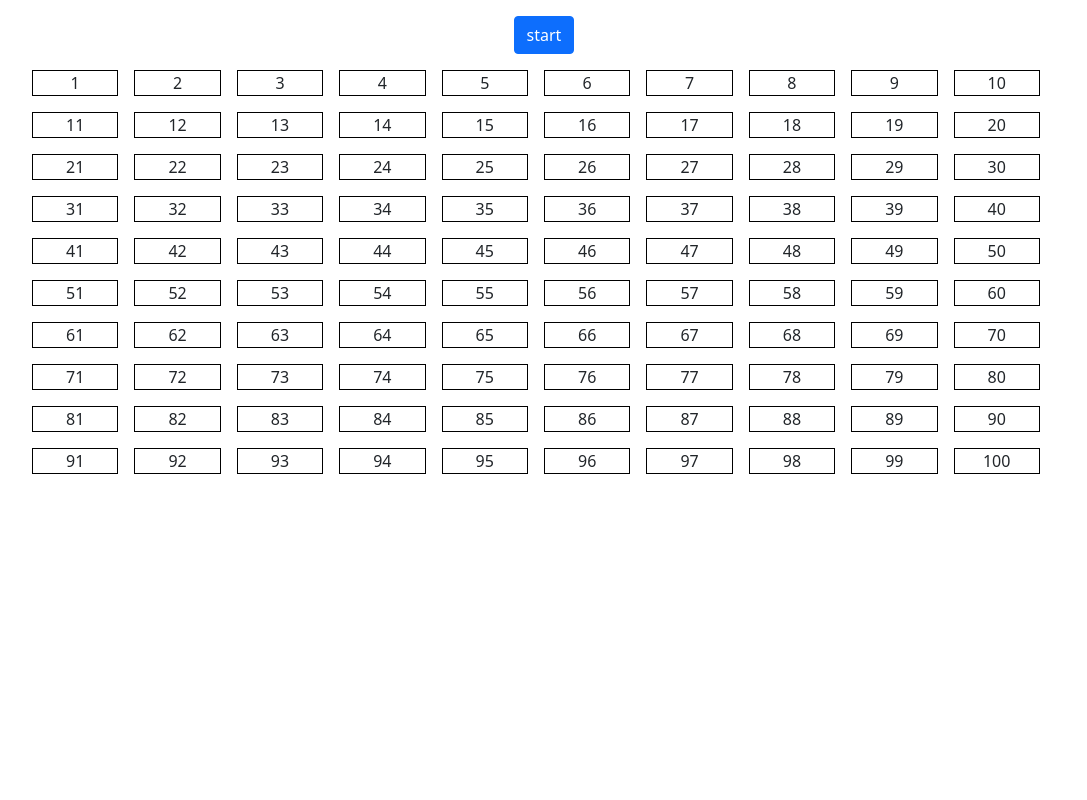
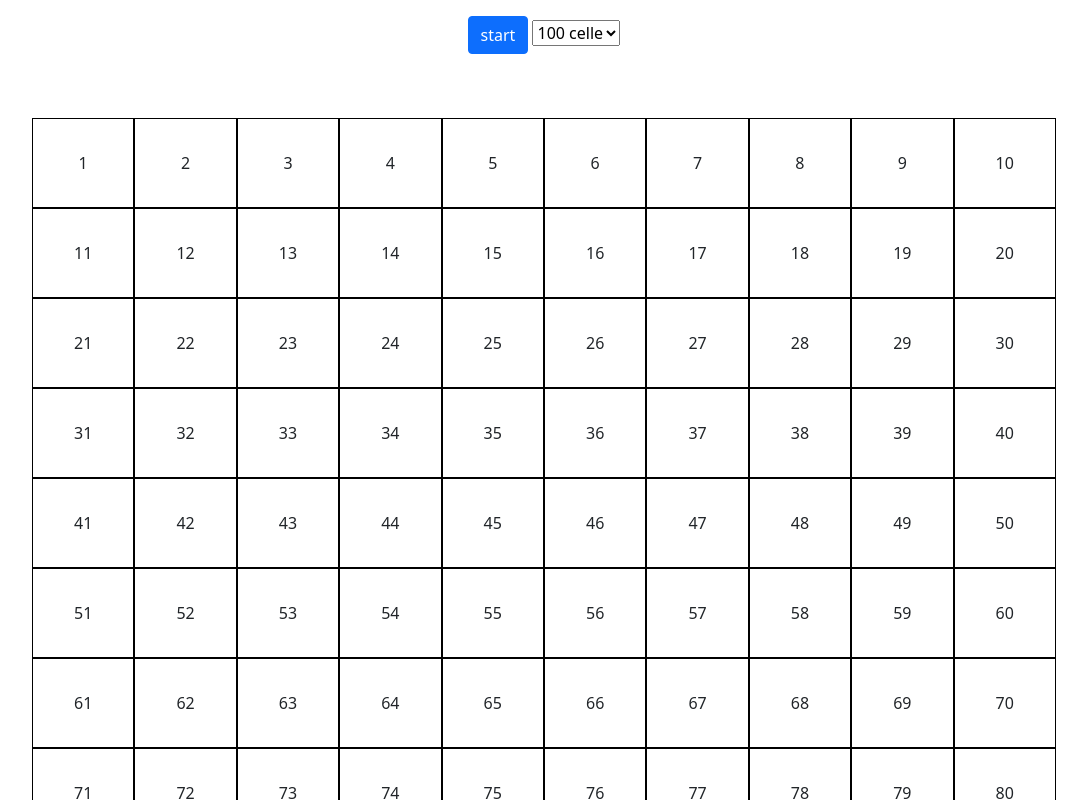
Before and after one commit to sensi-federico/js-campominato-grid, a plain HTML site: page index.html in a window 1280 px wide. Both pictures are taken after a click on the element "start". Shown: the top 800 px of the page, without its empty margins (96-1183 px from the left). Drawn offline with nearby package versions, Linux system fonts and the light colour scheme.

Commit message:
final commit

```diff
--- a/assets/css/style.css
+++ b/assets/css/style.css
@@ -1,19 +1,22 @@
-
-.my_container {
+.my-container {
     max-width: 80%;
     margin: auto;
+    display: flex;
+    flex-direction: row;
+    flex-wrap: wrap;
 }
 
 
-.my_row {
+.cell {
+    width: calc(100% / 10);
+    border: 1px solid black;
+    height: 90px;
     display: flex;
-    flex-wrap: wrap;
-    flex-direction: row;
-    gap: 1rem;
+    align-items: center;
+    justify-content: center;
+    cursor: pointer;
 }
 
-.my-col {
-    width: calc( (100% / 10) - 1rem);
-    border: 1px solid black;
-    text-align: center;
+.bg {
+    background-color: aqua;
 }
--- a/assets/js/main.js
+++ b/assets/js/main.js
@@ -3,21 +3,27 @@
 
 // L'utente clicca su un bottone che genererà una griglia di gioco quadrata.
 // Ogni cella ha un numero progressivo, da 1 a 100.
-
-function start () {
-
-    const rowEl = document.querySelector ('.my_row');
-
-    for (let i = 1; i <= 100; i++) {
-
-        const markUp = `<div class="my-col" src="" alt="">${i}</div>`
-        rowEl.insertAdjacentHTML('beforeend', markUp);
-    }
-
-}
-
-start();
-
 // Ci saranno quindi 10 caselle per ognuna delle 10 righe.
 // Quando l'utente clicca su ogni cella, la cella cliccata si colora di azzurro
 // ed emetto un messaggio in console con il numero della cella cliccata.
+
+const containerEl = document.querySelector('.my-container');
+const button = document.querySelector('.btn');
+
+function start () {
+    for (let i = 1; i <= 100; i++) {
+        const markUp = `<div class="cell" src="" alt="">${i}</div>`
+        containerEl.insertAdjacentHTML('beforeend', markUp);
+    }
+
+    const cells = document.querySelectorAll('.cell');
+
+    for (let i = 0; i < cells.length; i++) {
+        const cell = cells[i];
+        cell.addEventListener('click', function(){
+            cell.classList.toggle('bg');
+            const cellNum = cell.innerHTML;
+            console.log(cellNum);
+        })
+    }
+}
--- a/index.html
+++ b/index.html
@@ -19,13 +19,17 @@
 <body>
 
     <div class="text-center py-3">
-        <div class="btn btn-primary">start</div>
-    </div>
-    <div class="my_container" >
-        <div class="my_row">
-        </div>
+        <div class="btn btn-primary" onclick="start()">start</div>
+        <select class="select">
+            <option value=100>100 celle</option>
+            <option value=81>81 celle</option>
+            <option value=49>49 celle</option>
+        </select>
     </div>
 
+    <div class="my-container py-5">
+        <!-- cells -->
+    </div>
 
     <script src="./assets/js/main.js"></script>
 </body>
```
